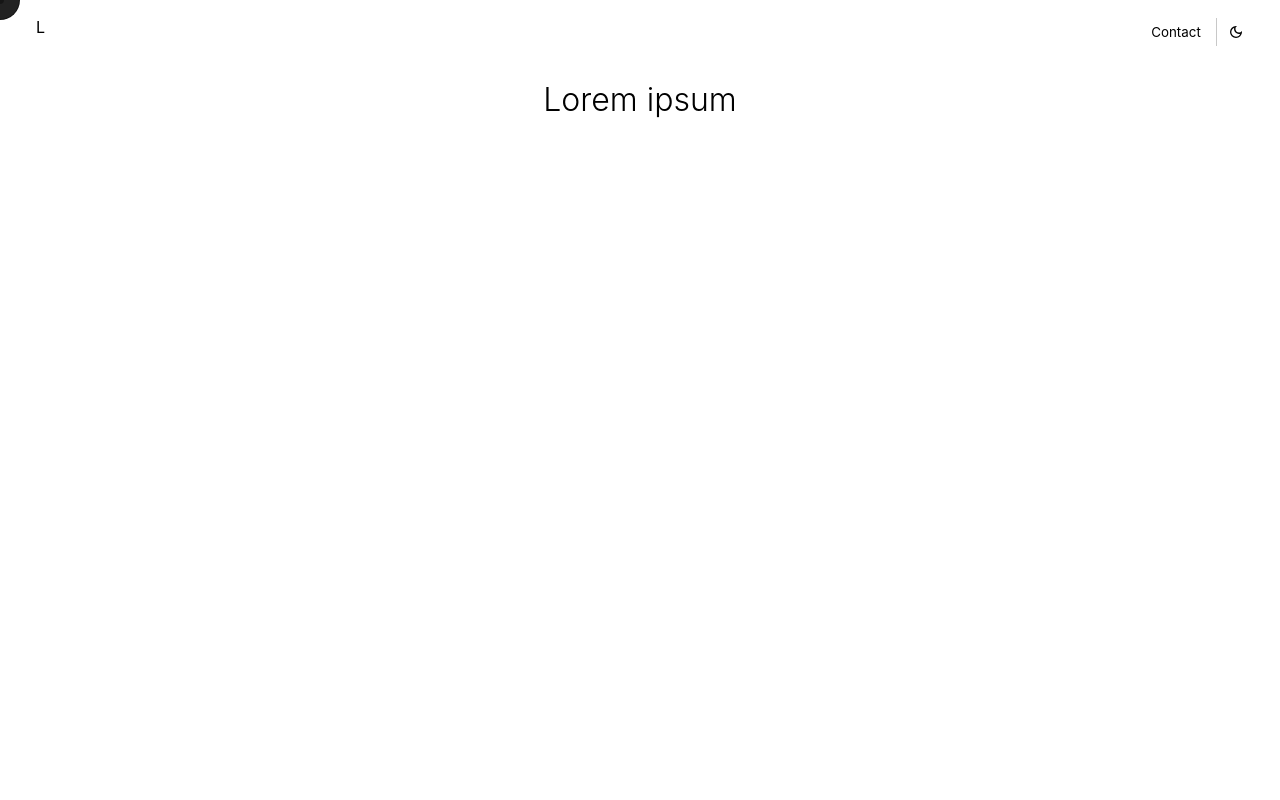
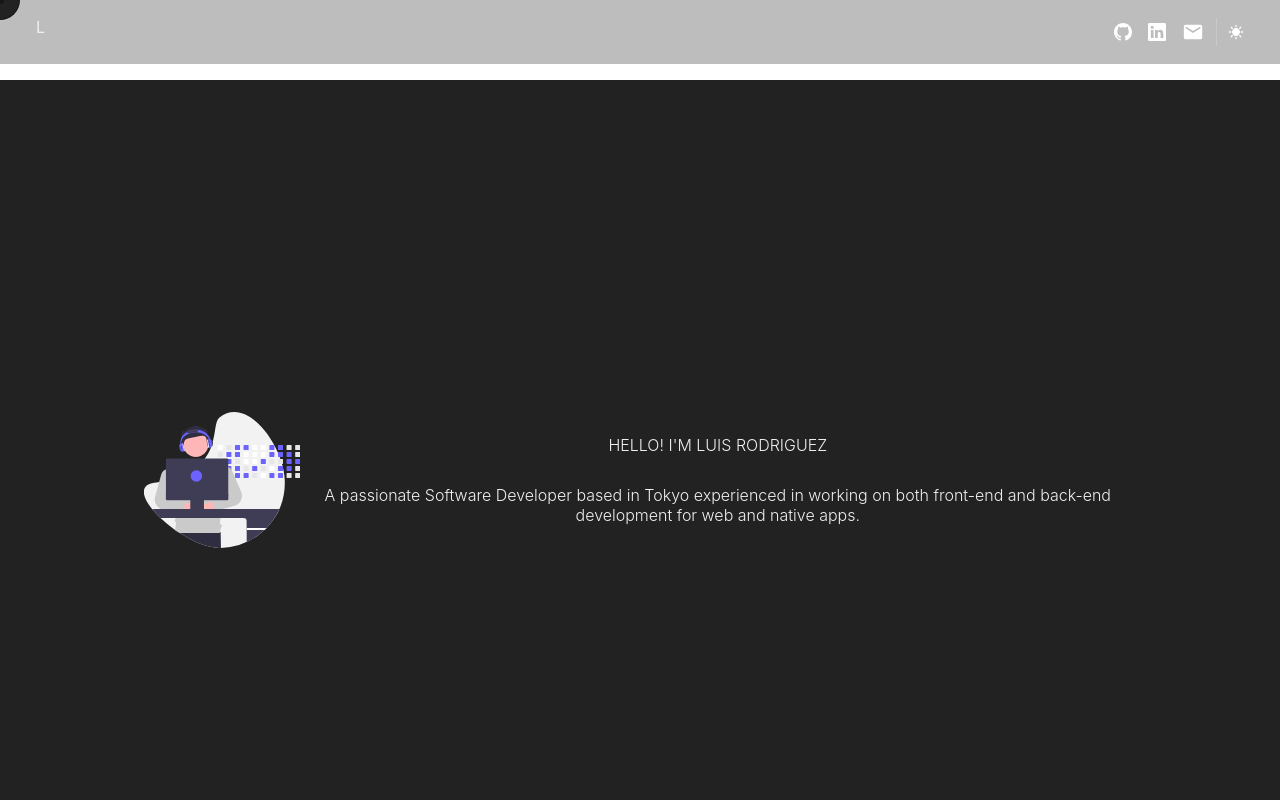
Before and after one commit to luisrrv/portfolio, a React (Create React App) app: page / in a window 1280 px wide. Shown: the top 800 px of the page. Built offline with nearby package versions, Linux system fonts and the light colour scheme.

Commit message:
dark mode toggle

```diff
--- a/src/App.css
+++ b/src/App.css
@@ -1,32 +1,6 @@
 .App {
   text-align: center;
   height: 100%;
-}
-
-.App-logo {
-  height: 40vmin;
-  pointer-events: none;
-}
-
-@media (prefers-reduced-motion: no-preference) {
-  .App-logo {
-    animation: App-logo-spin infinite 20s linear;
-  }
-}
-
-.App-header {
-  background-color: #282c34;
-  min-height: 100vh;
-  display: flex;
-  flex-direction: column;
-  align-items: center;
-  justify-content: center;
-  font-size: calc(10px + 2vmin);
-  color: white;
-}
-
-.App-link {
-  color: #61dafb;
 }
 
 @keyframes App-logo-spin {
--- a/src/App.tsx
+++ b/src/App.tsx
@@ -16,8 +16,8 @@ export interface IAppProps {
 
 function App({ className, isDarkMode }: IAppProps) {
 
-  isDarkMode = useDarkMode();
-  const appClassName = isDarkMode ? 'dark' : 'light';
+  const [isDark, setIsDark] = useState(useDarkMode());
+  const appClassName = isDark ? 'light' : 'dark';
   const [showContact, setShowContact] = useState(false);
   const [contactMS, setContactMS] = useState(false);
   const [contactOptsMS, setContactOptsMS] = useState(false);
@@ -31,8 +31,10 @@ function App({ className, isDarkMode }: IAppProps) {
           // console.log(element);
           // console.log(type);
           if (type === 'show') {
-            el && el.classList.remove('out');
-            el && el.classList.add('entered');
+            setTimeout(()=> {
+              el && el.classList.remove('out');
+              el && el.classList.add('entered');
+            },300)
           } else if (type === 'hide') {
             el && el.classList.remove('entered');
             el && el.classList.add('out');
@@ -46,7 +48,7 @@ function App({ className, isDarkMode }: IAppProps) {
         if (attempts < maxAttempts) {
           setTimeout(checkElement, interval);
         } else {
-          console.error(`Element with class ${element}_container not found after ${maxAttempts} attempts.`);
+          console.error(`Element with class ${element}-opts not found after ${maxAttempts} attempts.`);
         }
       }
     };
@@ -66,10 +68,18 @@ function App({ className, isDarkMode }: IAppProps) {
     else if (element==='content') setContactOptsMS(isMouseOver);
   };
 
+  const handleDarkModeChange = (toggle: boolean) => {
+    setIsDark(toggle);
+    document.body.classList.toggle('dark');
+  };
 
   useEffect(() => {
     showContact && checkElements('contact', 'show');
   },[showContact]);
+
+  // useEffect(()=> {
+  //   console.log ('isDark:', isDark);
+  // }, [isDark]);
 
   return (
     <div className={`App ${appClassName}`}>
@@ -83,9 +93,11 @@ function App({ className, isDarkMode }: IAppProps) {
         showContact={showContact}
         handleShowContact={handleShowContact}
         handleContactMouseOverChange={handleContactMouseOverChange}
+        isDark={isDark}
+        handleDarkModeChange={handleDarkModeChange}
       />
-      <About />
-      <Projects />
+      <About isDark={isDark} />
+      <Projects isDark={isDark} />
       {/* {showContact && (
         <>
           <Contact
--- a/src/components/About/About.scss
+++ b/src/components/About/About.scss
@@ -2,12 +2,49 @@
     margin-top: 80px;
     height: 100vh;
     width: 100%;
-    overflow-x: hidden;
+    overflow: hidden;
     position: fixed;
     top: 0;
     left: 0;
+    padding: 20px;
+    color: #222222;
 
-    h1 {
+    &.dark {
+        color: #FFFFFF;
+    }
+    .content {
+        margin: 0 auto;
+        width: 80%;
+        max-width: 1100px;
+        display: flex;
+        flex-direction: row;
+        justify-content: center;
+        align-items: center;
+        height: 100%;
+
+        .img {
+            width: 200px;
+            height: 200px;
+            background-image: url(../../assets/svgs/dev.svg);
+            background-size: contain;
+            background-position: center;
+            background-repeat: no-repeat;
+        }
+        .text {
+            display: flex;
+            flex-direction: column;
+            justify-content: center;
+            align-items: center;
+            gap: 30px;
+            p {
+                height: fit-content;
+
+            }
+        }
+
+    }
+
+    h1,p {
         font-weight: 300;
     }
 }
--- a/src/components/About/About.tsx
+++ b/src/components/About/About.tsx
@@ -1,14 +1,23 @@
 import './About.scss';
 
 // import * as React from 'react';
-
-export interface IAppProps {
+interface AboutProps {
+  isDark: boolean;
 }
 
-export default function About (props: IAppProps) {
+export default function About ({isDark}: AboutProps) {
+  const compClassName = isDark ? 'light' : 'dark';
+
+
   return (
-    <div className='about_container'>
-      <h1>Lorem ipsum</h1>
+    <div className={`about_container ${compClassName}`}>
+      <div className="content">
+        <div className="img"></div>
+        <div className="text">
+          <p>HELLO! I'M LUIS RODRIGUEZ</p>
+          <p>A passionate Software Developer based in Tokyo experienced in working on both front-end and back-end development for web and native apps.</p>
+        </div>
+      </div>
     </div>
   );
 }
--- a/src/components/Header/Header.scss
+++ b/src/components/Header/Header.scss
@@ -10,8 +10,12 @@
     align-items: center;
     padding: 8px 20px;
     padding-right: 36px;
-    background-color: #ffffff4c !important;
+    background-color: #ffffff1c !important;
     backdrop-filter: blur(4px) !important;
+
+    svg {
+        color: #222222;
+    }
 
     &.dark {
         background-color: #2222224c !important;
@@ -19,6 +23,21 @@
         button {
             color: #f0f0f0;
         }
+        svg {
+            color: #FFFFFF;
+        }
+
+        .right {
+            .contact-opts {
+                a {
+                    color: #FFFFFF;
+                    svg {
+                        color: #FFFFFF;
+                    }
+                }
+            }
+        }
+
 
         .divider {
             border-left: 1px solid #f0f0f03f !important;
@@ -40,6 +59,14 @@
             justify-content: space-between;
             align-items: center;
             gap: 16px;
+
+            a {
+                color: #222222;
+                svg {
+                    color: #222222;
+
+                }
+            }
 
             &.out {
                 opacity: 0;
@@ -77,6 +104,7 @@
             border-left: 1px solid #2222223f;
             height: 28px;
             width: 12px;
+            margin-left: 12px;
         }
     }
     @keyframes rotate-in {
--- a/src/components/Header/Header.tsx
+++ b/src/components/Header/Header.tsx
@@ -1,6 +1,6 @@
 import './Header.scss';
 import { MdOutlineDarkMode, MdSunny } from 'react-icons/md';
-import useDarkMode from '../../hooks/useDarkMode'; // Import the custom hook
+// import useDarkMode from '../../hooks/useDarkMode';
 
 import { BsGithub, BsLinkedin } from 'react-icons/bs';
 import { MdEmail } from 'react-icons/md';
@@ -11,15 +11,16 @@ interface HeaderProps {
   showContact: boolean;
   handleShowContact: () => void;
   handleContactMouseOverChange: (isMouseOver: boolean, element: string) => void;
+  isDark: boolean;
+  handleDarkModeChange: (toggle: boolean) => void;
 }
 
-export default function Header({ showContact, handleShowContact, handleContactMouseOverChange }: HeaderProps) {
-  const isDarkMode = useDarkMode(); // Use the custom hook to get the dark mode state
+export default function Header({ showContact, handleShowContact, handleContactMouseOverChange, isDark, handleDarkModeChange }: HeaderProps) {
 
-  const compClassName = isDarkMode ? 'dark' : 'light';
+  const compClassName = isDark ? 'light' : 'dark';
 
   const changeMode = () => {
-    document.body.classList.toggle('dark-mode');
+    handleDarkModeChange(!isDark);
   };
 
   const handleMouseEnter = (element: string): React.MouseEventHandler<HTMLElement> => () => {
@@ -40,10 +41,10 @@ export default function Header({ showContact, handleShowContact, handleContactMo
       <p>L</p>
 
       <div className="right">
-
+        <div className="contact-opts-m">
           {showContact && (
             <div
-            className="contact-opts"
+              className="contact-opts out"
               onMouseEnter={handleMouseEnter('content')}
               onMouseLeave={handleMouseLeave('content')}
             >
@@ -58,6 +59,8 @@ export default function Header({ showContact, handleShowContact, handleContactMo
               </a>
             </div>
           )}
+        </div>
+        <div className="contact-m hidden">
           {showContact ? (
               <button
               className='open'
@@ -74,14 +77,30 @@ export default function Header({ showContact, handleShowContact, handleContactMo
               >Contact</button>
             )
           }
+        </div>
+        <div
+              className="contact-opts f"
+              onMouseEnter={handleMouseEnter('content')}
+              onMouseLeave={handleMouseLeave('content')}
+            >
+              <a href="https://github.com/luisrrv" target="_blank" rel="noopener noreferrer">
+                <BsGithub size={18} />
+              </a>
+              <a href="https://www.linkedin.com/in/luisrrv/" target="_blank" rel="noopener noreferrer">
+                <BsLinkedin size={18} />
+              </a>
+              <a href="mailto:rodluisr@gmail.com">
+                <MdEmail size={22} />
+              </a>
+        </div>
         <div className="divider"></div>
-        {isDarkMode ? (
+        {isDark ? (
           <div className="toggle">
-            <MdSunny onClick={changeMode} />
+            <MdOutlineDarkMode onClick={changeMode} />
           </div>
         ) : (
           <div className="toggle">
-            <MdOutlineDarkMode onClick={changeMode} />
+            <MdSunny onClick={changeMode} />
           </div>
         )}
       </div>
--- a/src/components/Projects/Projects.scss
+++ b/src/components/Projects/Projects.scss
@@ -5,6 +5,13 @@
     width: 100%;
     padding-bottom: 100px;
     border-radius: 8px 8px 0 0;
+    color: #222222;
+    background-color: #f0f0f0 !important;
+
+    &.dark {
+        color: #f0f0f0;
+        background-color: #222222 !important;
+    }
 
     h3 {
         height: fit-content;
--- a/src/components/Projects/Projects.tsx
+++ b/src/components/Projects/Projects.tsx
@@ -2,18 +2,18 @@ import './Projects.scss';
 
 import { IAppProps } from '../../App'; // Update the import path
 import ProjectCard from '../ProjectCard/ProjectCard';
-import useDarkMode from '../../hooks/useDarkMode';
+// import useDarkMode from '../../hooks/useDarkMode';
 import ProjectsData, { Project } from '../../data/projects';
 
 interface ProjectsProps extends IAppProps {
   // Add any other specific props for the Projects component if needed
+  isDark: boolean;
 }
 
-export default function App (props: ProjectsProps) {
+export default function App ({className, isDark}: ProjectsProps) {
     const projectsData: Project[] = ProjectsData();
-    const { className } = props;
-    const isDarkMode = useDarkMode();
-    const compClassName = isDarkMode ? 'dark' : 'light';
+    // const isDarkMode = useDarkMode();
+    const compClassName = isDark ? 'light' : 'dark';
 
     return (
         <div className={`projects_container ${className ? className : ''} ${compClassName}`}>
--- a/src/index.css
+++ b/src/index.css
@@ -8,6 +8,7 @@
   -webkit-font-smoothing: antialiased;
   -moz-osx-font-smoothing: grayscale;
   height: 100%;
+  transition: 300ms;
 }
 
 code {
@@ -28,3 +29,7 @@ a {
 .dark a {
   color: #f0f0f0 !important;
 }
+
+.hidden {
+  display: none;
+}
```
Also changed, not shown: src/assets/svgs/dev.svg (added). Lines whose indentation alone changed are shown as unchanged.
